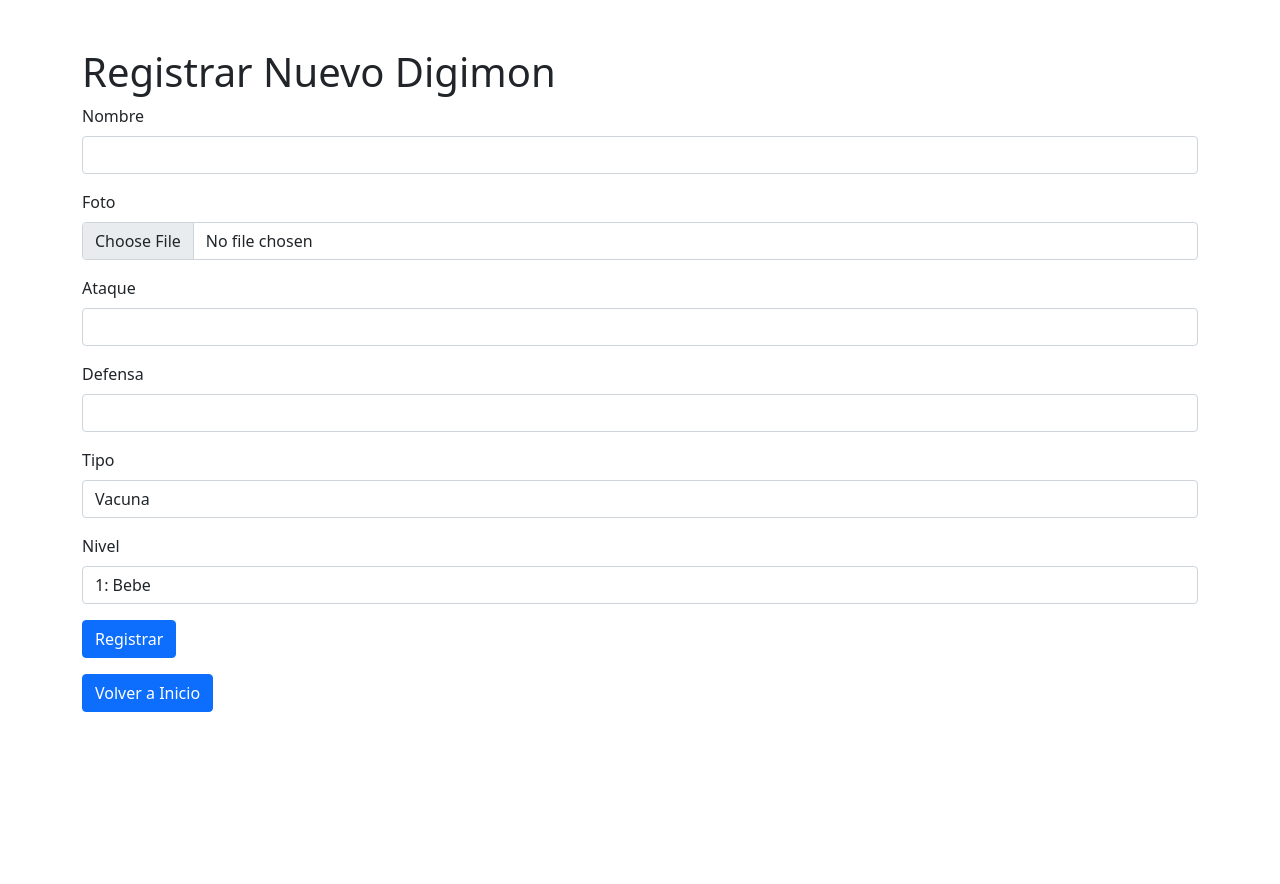
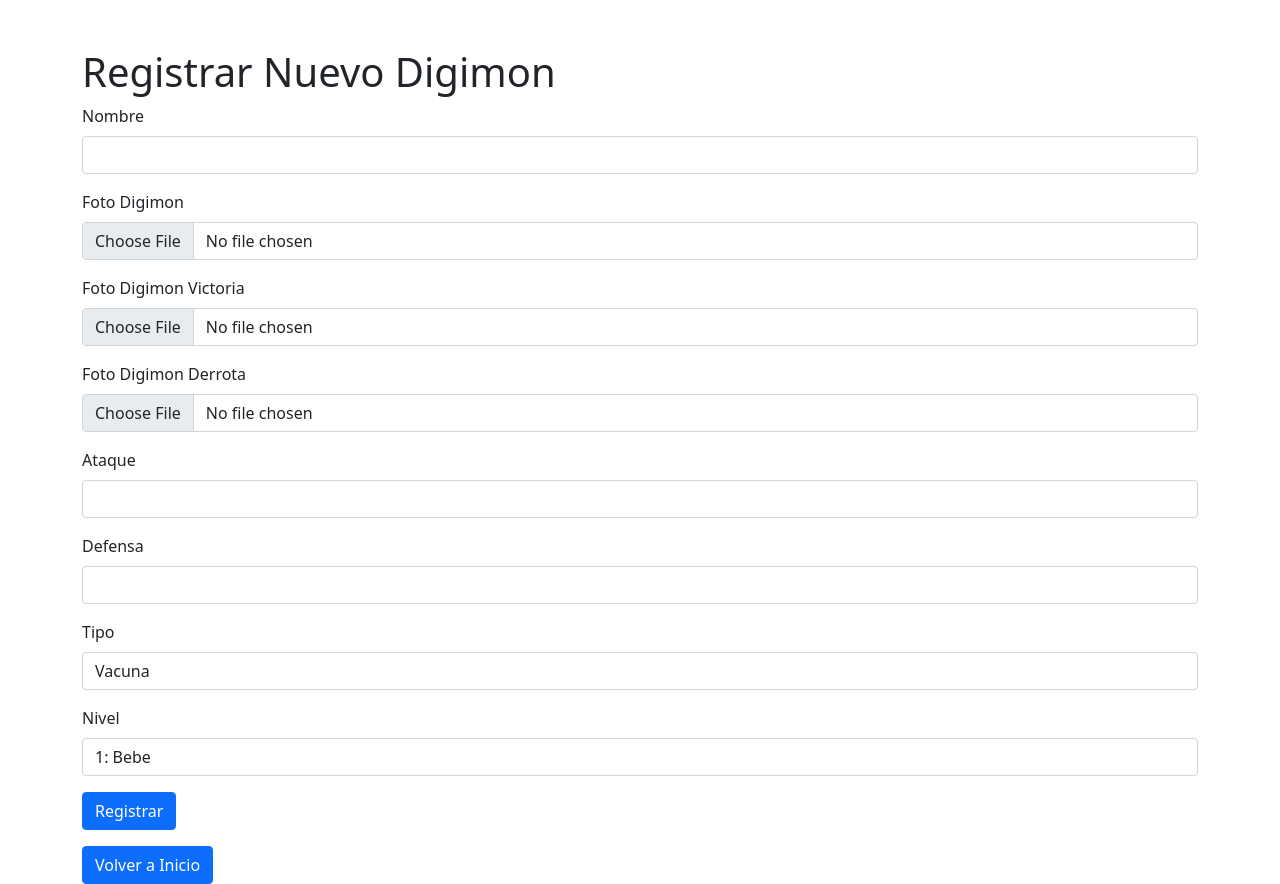
Before and after one commit to adridg001/Digimon, a PHP site: page /altaDigimon.php in a window 1280 px wide. Before the commit the page ends 712 px from the top, so only its background shows below. Run offline with PHP 8.4, Linux system fonts and the light colour scheme.

Commit message:
parametros y fondo imagen

```diff
--- a/altaDigimon.php
+++ b/altaDigimon.php
@@ -15,13 +15,14 @@
     } else {
         try {
             $conexion = db::conexion();
-            $sql = "INSERT INTO digimones (nombre, ataque, defensa, tipo, nivel) VALUES (:nombre, :ataque, :defensa, :tipo, :nivel)";
+            $sql = "INSERT INTO digimones (nombre, ataque, defensa, tipo, nivel, foto) VALUES (:nombre, :ataque, :defensa, :tipo, :nivel, :foto)";
             $stmt = $conexion->prepare($sql);
             $stmt->bindParam(':nombre', $nombre);
             $stmt->bindParam(':ataque', $ataque);
             $stmt->bindParam(':defensa', $defensa);
             $stmt->bindParam(':tipo', $tipo);
             $stmt->bindParam(':nivel', $nivel);
+            $stmt->bindParam(':foto', $foto);
             $stmt->execute();
 
             // Crear la carpeta para el Digimon
@@ -58,7 +59,15 @@
                 <input type="text" class="form-control" id="nombre" name="nombre" required>
             </div>
             <div class="mb-3">
-                <label for="foto" class="form-label">Foto</label>
+                <label for="foto" class="form-label">Foto Digimon</label>
+                <input type="file" class="form-control" id="foto" name="foto" required>
+            </div>
+            <div class="mb-3">
+                <label for="foto" class="form-label">Foto Digimon Victoria</label>
+                <input type="file" class="form-control" id="foto" name="foto" required>
+            </div>
+            <div class="mb-3">
+                <label for="foto" class="form-label">Foto Digimon Derrota</label>
                 <input type="file" class="form-control" id="foto" name="foto" required>
             </div>
             <div class="mb-3">
```
Also changed, not shown: verDigimones.php (+16 -0 lines), fondo_VerDigimones.webp (added).
